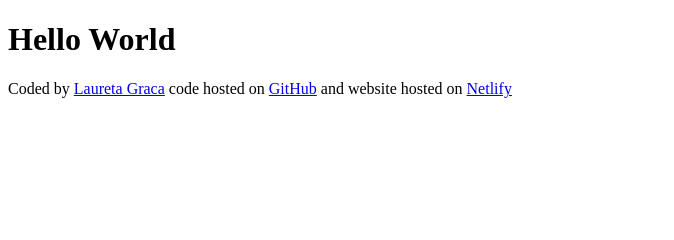
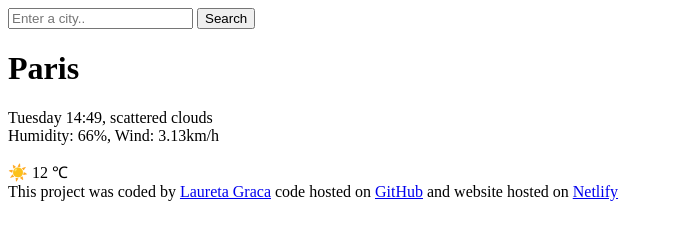
Before and after one commit to lgracaa/weather-app-shecodes-project, a plain HTML site: page index.html in a window 1280 px wide. Shown: the whole page, without its empty margins (0-674 px from the left). Drawn offline with Linux system fonts and the light colour scheme.

Commit message:
Added the HTML

```diff
--- a/index.html
+++ b/index.html
@@ -7,9 +7,26 @@
     <title>Weather App</title>
   </head>
   <body>
-    <h1>Hello World</h1>
+    <header>
+      <form>
+        <input type="search" placeholder="Enter a city.." required />
+        <input type="submit" value="Search" />
+      </form>
+    </header>
+    <main>
+      <div>
+        <h1>Paris</h1>
+        <p>
+          Tuesday 14:49, scattered clouds
+          <br />
+          Humidity: 66%, Wind: 3.13km/h
+        </p>
+      </div>
+      <div>☀️ 12 ℃</div>
+    </main>
+
     <footer>
-      Coded by
+      This project was coded by
       <a href="https://github.com/lgracaa">Laureta Graca</a>
       code hosted on
       <a href="https://github.com/lgracaa/weather-app-shecodes-project"
```
